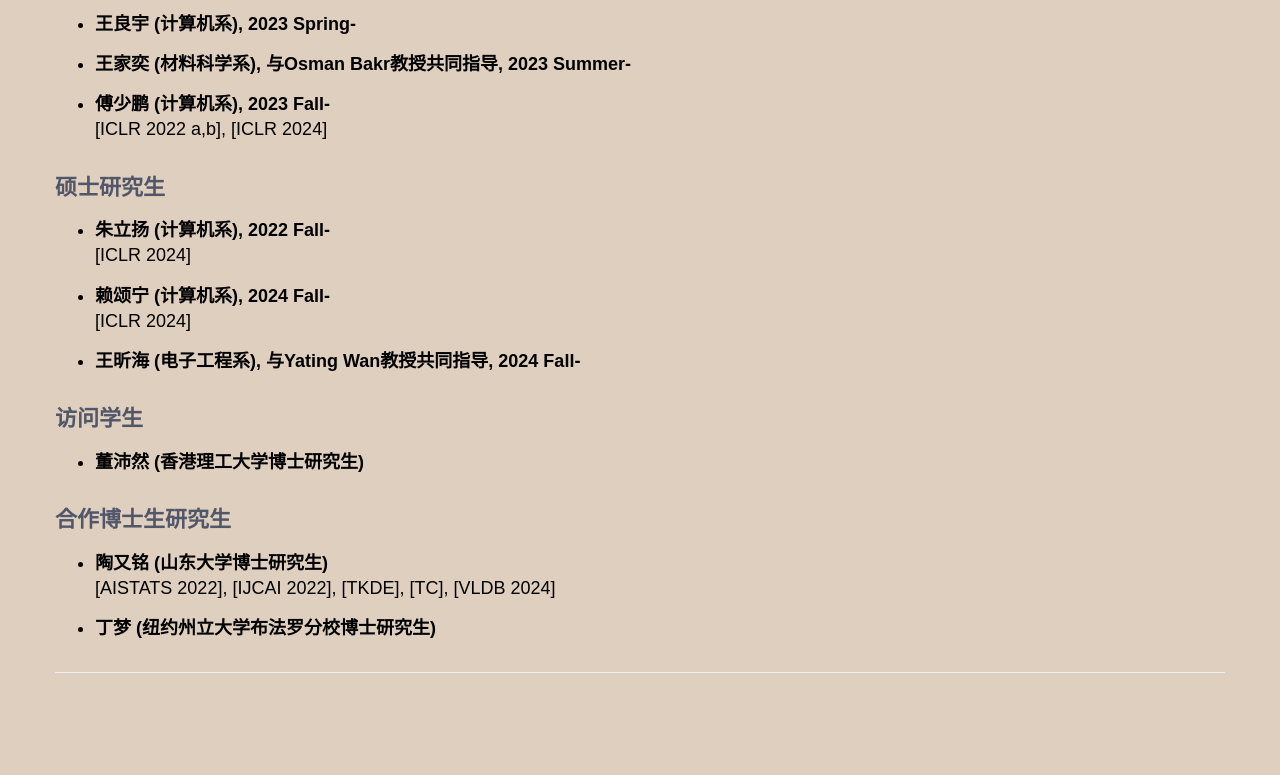
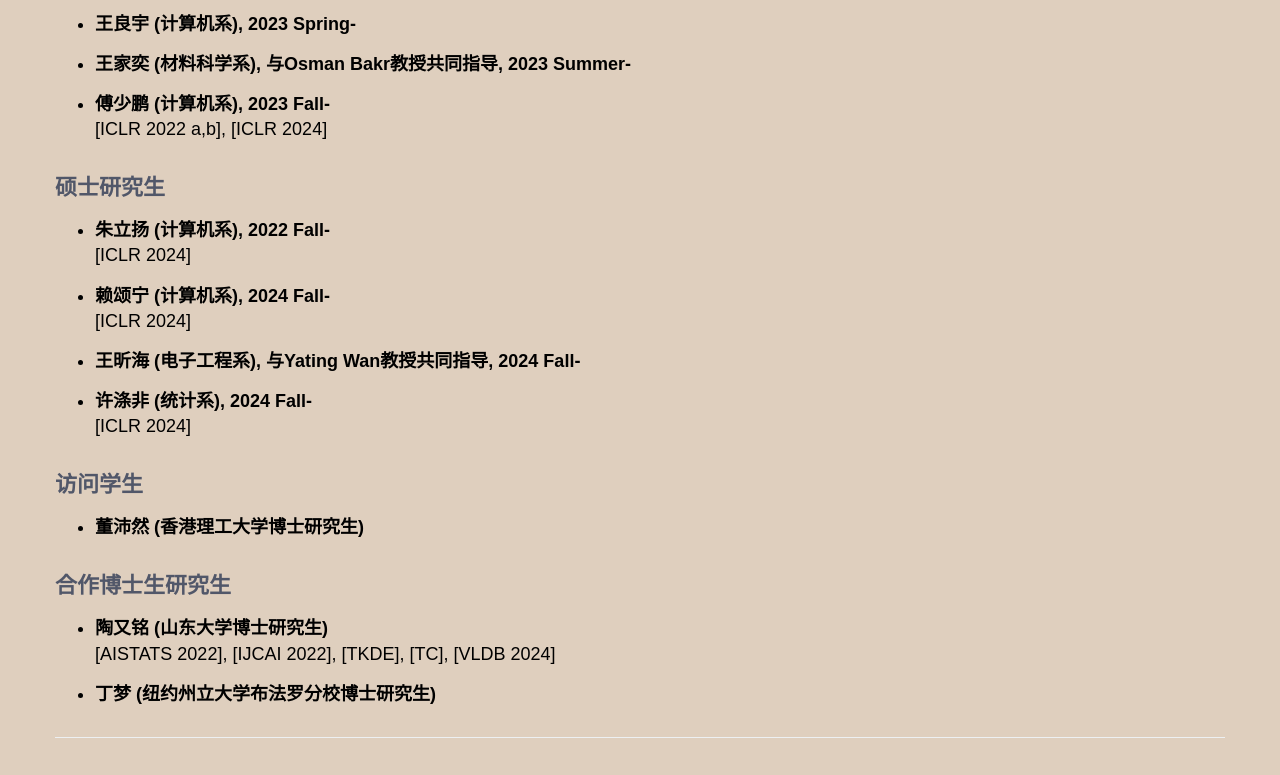
Before and after one commit to shao3wangdi/shao3wangdi.github.io, a plain HTML site: page group_cn.html in a window 1280 px wide. Shown: the part 1069-1844 px from the top of the page. Drawn offline with nearby package versions, Linux system fonts and the light colour scheme; some packages are replaced by stand-ins of ours; a web font is replaced by a local one.

Commit message:
Update group_cn.html

```diff
--- a/group_cn.html
+++ b/group_cn.html
@@ -204,6 +204,10 @@
            </a></br>
              </p>
            </li>
+           <li style="color:#000000"> <p style="color:#000000"><a href="" style="color:#000000"><b> 许涤非 (统计系), 2024 Fall-</b></a></br>
+            [ICLR 2024]
+        </p>
+       </li>
             </ul>
             </div>
 
```
